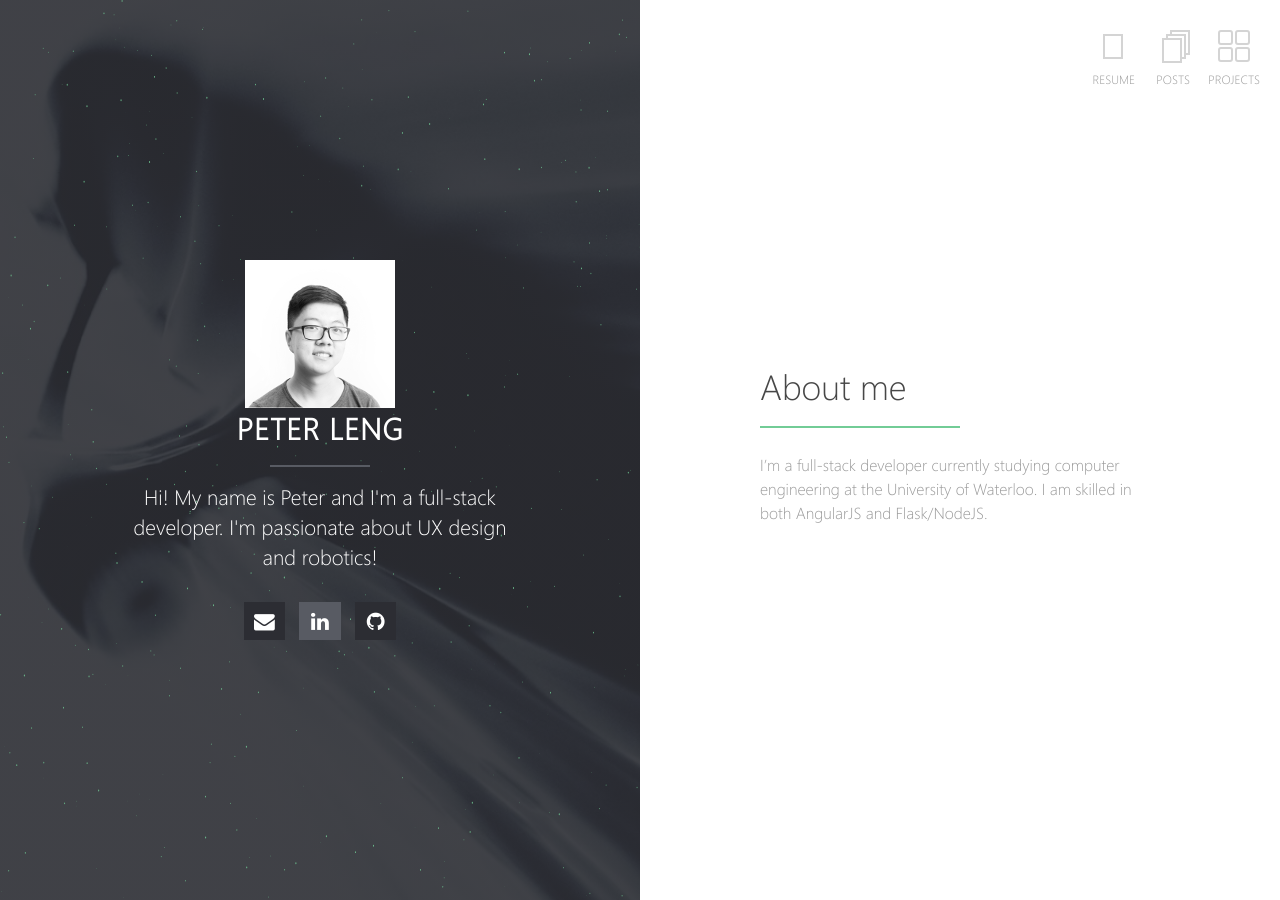
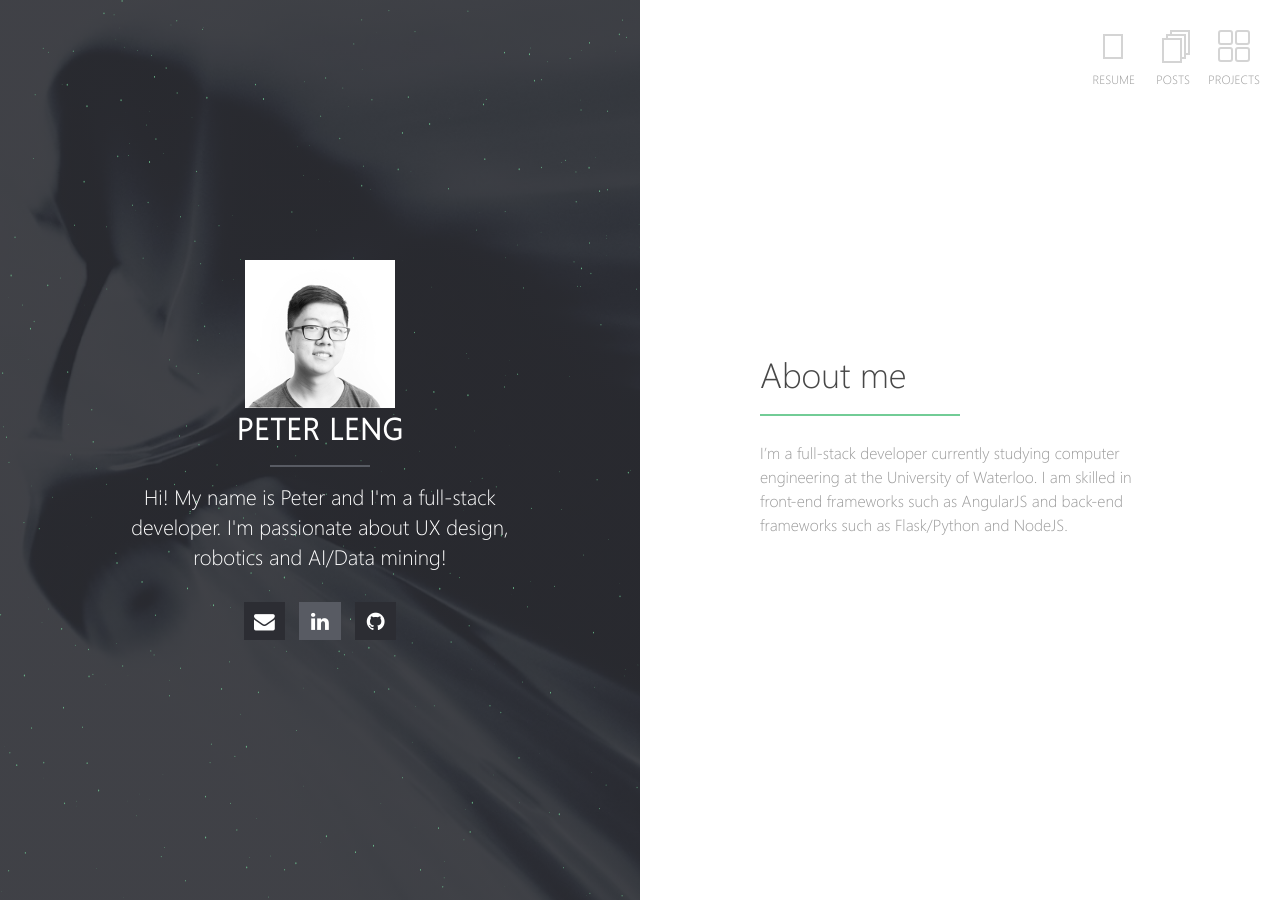
Before and after one commit to PeterL328/blog, a Jekyll site: the page built from index.md, in a window 1280 px wide. Built offline with Jekyll 4.4.1, drawn with Linux system fonts in a browser that asks for light colours.

Commit message:
Change description

```diff
--- a/_config.yml
+++ b/_config.yml
@@ -1,6 +1,6 @@
 # Site
 title: Peter Leng
-description: Hi! My name is Peter and I'm a full-stack developer. I'm passionate about UX design and robotics!
+description: Hi! My name is Peter and I'm a full-stack developer. I'm passionate about UX design, robotics and AI/Data mining!
 url: http://peterleng.com
 logo: profile.png                                     # Site logo
 locale: en_US
--- a/index.md
+++ b/index.md
@@ -3,4 +3,4 @@ layout: home
 ---
 # About me
 
-I'm a full-stack developer currently studying computer engineering at the University of Waterloo. I am skilled in both AngularJS and Flask/NodeJS.
+I'm a full-stack developer currently studying computer engineering at the University of Waterloo. I am skilled in front-end frameworks such as AngularJS and back-end frameworks such as Flask/Python and NodeJS.
```
